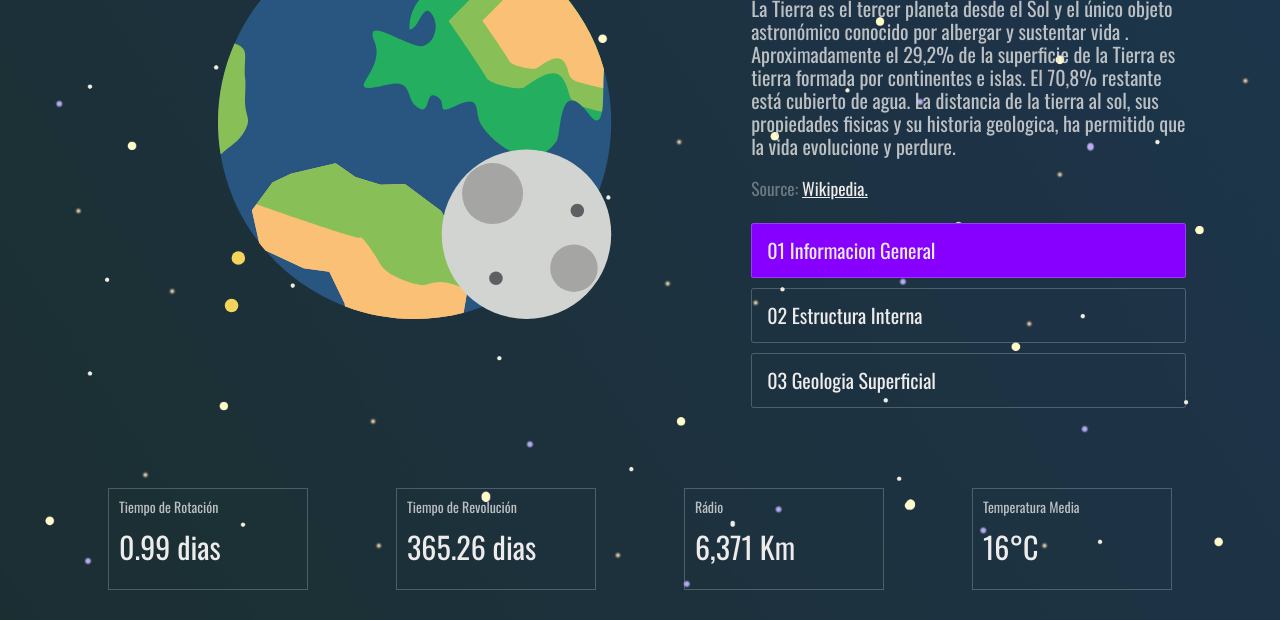
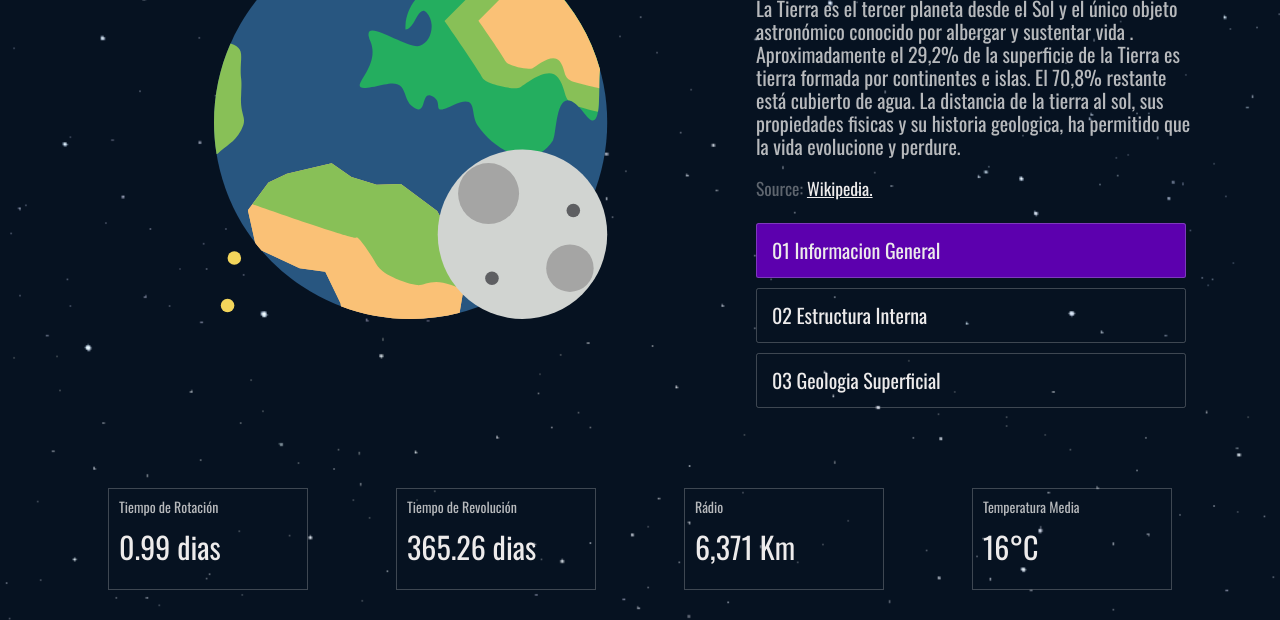
Before and after one commit to Santiago2809/planet_information, a plain HTML site: page index.html in a window 1280 px wide. Shown: the part 231-851 px from the top of the page. Drawn offline with nearby package versions, Linux system fonts and the light colour scheme.

Commit message:
Actualizacion 04-Ago,3pm

```diff
--- a/index.html
+++ b/index.html
@@ -55,10 +55,19 @@
                 <div class="informacion-principal">
                     <div class="informacion-principal_texto">
                         <h2>Tierra</h2>
-                        <p>
-                            La Tierra es el tercer planeta desde el Sol y el único objeto astronómico conocido por albergar y sustentar vida . Aproximadamente el 29,2% de la superficie de la Tierra es tierra formada por continentes e islas. El 70,8% restante está cubierto de agua.
-                            La distancia de la tierra al sol, sus propiedades fisicas y su historia geologica, ha permitido que la vida evolucione y perdure.
-                        </p>
+                        <div class="textos">
+                            <p class="texto-actual">
+                                La Tierra es el tercer planeta desde el Sol y el único objeto astronómico conocido por albergar y sustentar vida . Aproximadamente el 29,2% de la superficie de la Tierra es tierra formada por continentes e islas. El 70,8% restante está cubierto de agua.
+                                La distancia de la tierra al sol, sus propiedades fisicas y su historia geologica, ha permitido que la vida evolucione y perdure.
+                            </p>
+                            <p>
+                                El interior de la tierra, asi como los otros planetas rocosos, está dividido en varias capas por sus propiedades químicas y/o físicas. La capa exterior es una capa quimica diferente de cresta de silicato solido, y debajo de esta, se ecuentra una capa altamente viscosa de un manto solido.
+                            </p>
+                            <p>
+                                La Tierra es el tercer planeta desde el Sol y el único objeto astronómico conocido por albergar y sustentar vida . Aproximadamente el 29,2% de la superficie de la Tierra es tierra formada por continentes e islas. El 70,8% restante está cubierto de agua.
+                                La distancia de la tierra al sol, sus propiedades fisicas y su historia geologica, ha permitido que la vida evolucione y perdure.
+                            </p>
+                        </div>
                         <h3>Source: <a href="#">Wikipedia.</a></h3>
                     </div>
                     <div >
--- a/styles/app.scss
+++ b/styles/app.scss
@@ -18,7 +18,8 @@ h1,h2,h3,h4 {
 }
 body {
     // height: 100vh;
-    background-image: url(../assets/img/background_planets.jpeg);
+    background-attachment: fixed;
+    background-image: url(../assets/img/background_planets1.png);
     background-position: top;
     background-size: cover;
 }
@@ -34,7 +35,6 @@ a {
 }
 .actual {
     color: #1756F3;
-    border-bottom: 1px solid #1756F3;
 }
 // Estilos del Header
 .header {
@@ -70,6 +70,7 @@ a {
     margin-top: 7rem;
     display: grid;
     grid-template-columns: 3fr 2fr;
+    gap: 1.2rem;
     padding: 2rem;
 }
 .informacion-principal_texto {
@@ -91,6 +92,14 @@ a {
     }
     a:hover {
         color: rgba($color: #F32E17, $alpha: 0.8);
+    }
+}
+.textos {
+    p {
+        display: none;
+    }
+    .texto-actual {
+        display: block;
     }
 }
 
@@ -129,13 +138,13 @@ a {
         font-size: 2rem;
         cursor: pointer;
         &:hover {
-            background-color: rgba($color: #8700FF, $alpha: 0.1);
+            background-color: rgba($color: #5C00AE, $alpha: 0.1);
         }
     }
     .item_actual {
-        background-color: #8700FF;
+        background-color: #5C00AE;
         &:hover {
-            background-color: #8700FF;
+            background-color: #5C00AE;
         }
     }
 }
```
Also changed, not shown: assets/img/background_planets1.png (added), assets/img/background_planets2.jpeg (renamed from assets/img/background_planets.jpeg), styles/app.css, 1 other file.
